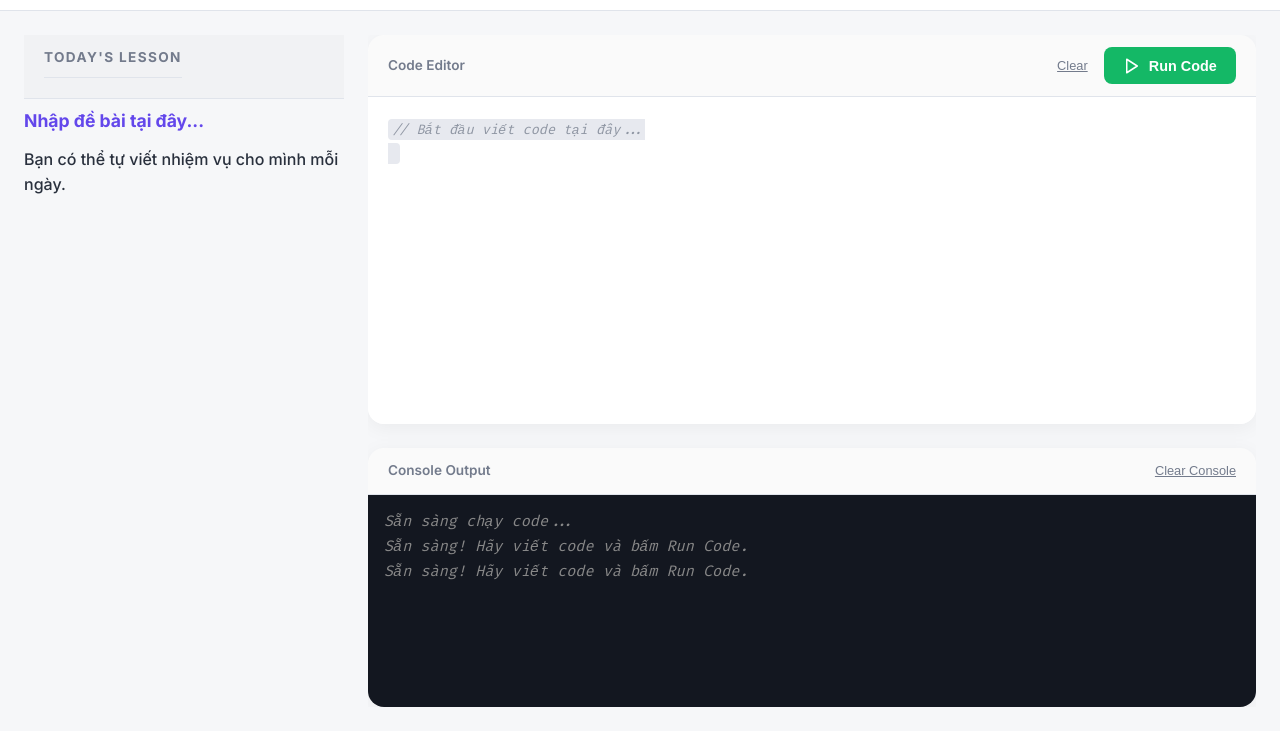
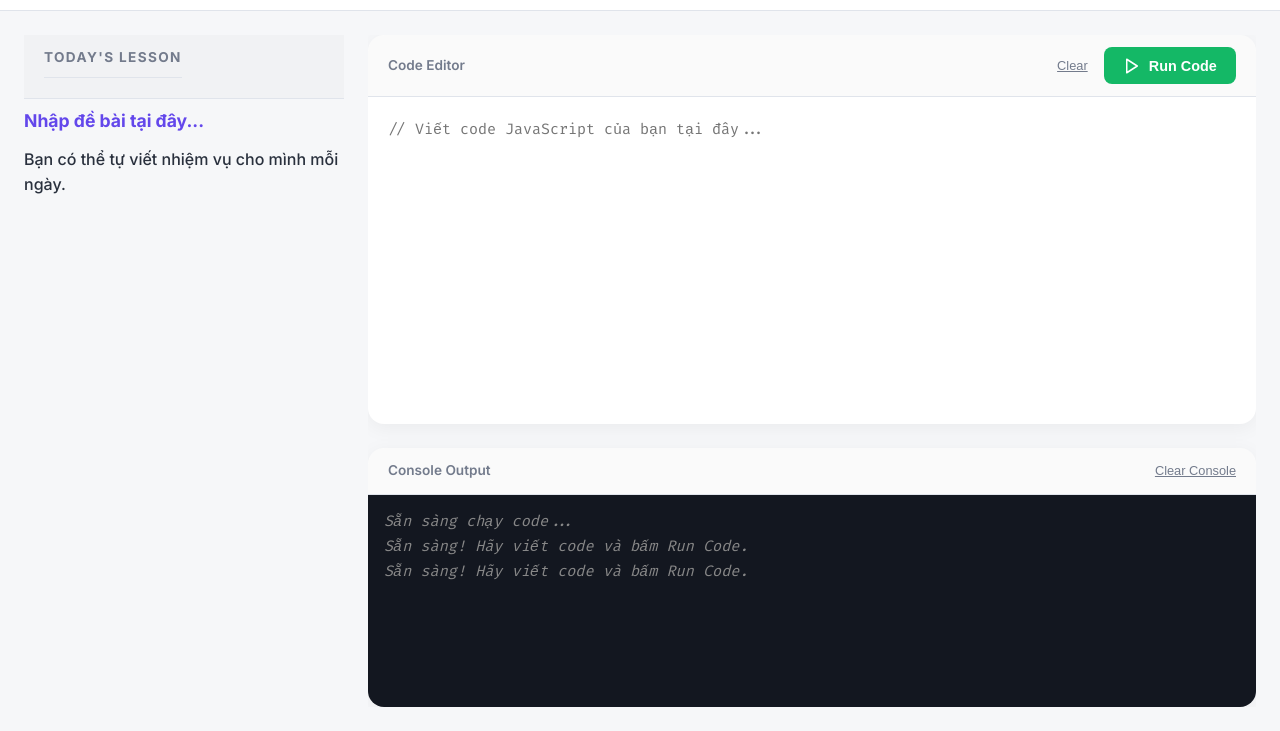
Before and after one commit to vinhtruongsama/JSCodeTraining, a website: page index.html in a window 1280 px wide. Shown: the part 69-800 px from the top of the page. Drawn offline with Linux system fonts and the light colour scheme.

Commit message:
Remove default text and fix grey background issue

```diff
--- a/script.js
+++ b/script.js
@@ -48,7 +48,7 @@ function init() {
     if (savedCode) {
         codeEditor.value = savedCode;
     } else {
-        codeEditor.value = "// Bắt đầu viết code tại đây...\n";
+        codeEditor.value = "";
     }
 
     updateHighlighting();
--- a/style.css
+++ b/style.css
@@ -244,12 +244,15 @@ code {
 #highlighting-content {
     z-index: 0;
     pointer-events: none;
-    background: var(--bg-card);
+    background: transparent; /* Đảm bảo không có nền xám */
     color: var(--text-main);
 }
 
 #highlighting-code {
     font-family: inherit;
+    background: transparent !important; /* Xóa bỏ nền mặc định của thẻ code */
+    padding: 0 !important;
+    margin: 0 !important;
 }
 
 /* Syntax Highlighting Colors */
```
